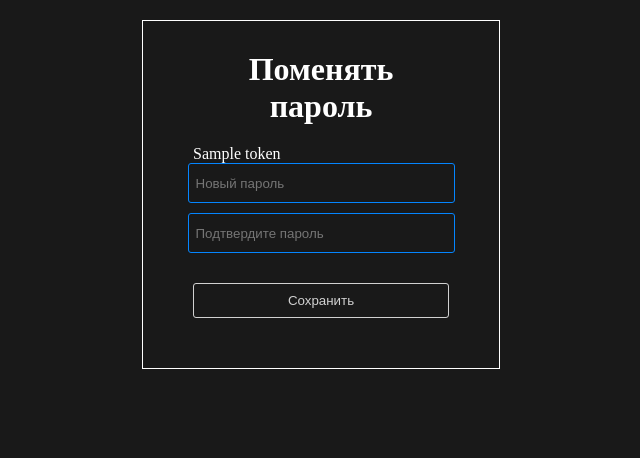
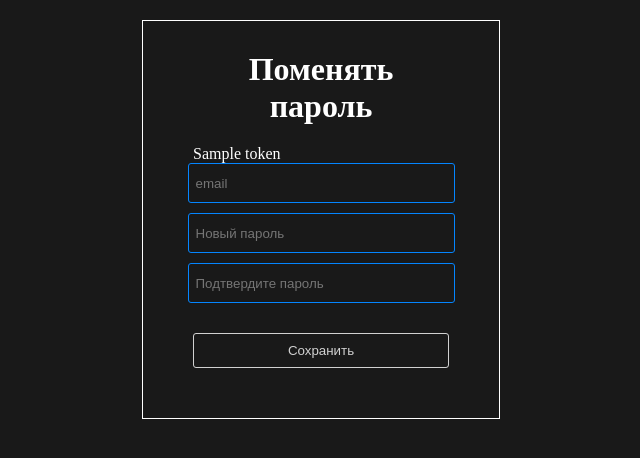
Before and after one commit to bizarre-sorcerer/Yt-Downloader, a Flask app: template templates/change_password.html in a window 1280 px wide. Shown: the part 60-518 px from the top of the page, without its empty margins (319-959 px from the left). Run offline with Flask 3, Linux system fonts and the light colour scheme; the template is opened without the code that fills it: most values are stand-ins (such as "Sample title", 1, 10 or a date in 2020).

Commit message:
Попытался улучшить систему востановление пароля Еще в процессе

```diff
--- a/server.py
+++ b/server.py
@@ -68,7 +68,7 @@ def change_password():
     if request.method == 'GET':
         return render_template('change_password.html')
     elif request.method == "POST":
-        email = session['email']
+        email = request.form['email']
         new_password = request.form['new_password']
         confirm_password = request.form['confirm_password']
 
--- a/templates/change_password.html
+++ b/templates/change_password.html
@@ -42,12 +42,19 @@
       action="change_password"
       method="post"
       class="reg-form">
+      <input
+        type="email"
+        placeholder="email"
+        name="email"
+        autocomplete="off"
+        class="reg-input">
+
         <input
-          type="password"
-          placeholder="Новый пароль"
-          name="new_password"
-          autocomplete="off"
-          class="reg-input">
+        type="password"
+        placeholder="Новый пароль"
+        name="new_password"
+        autocomplete="off"
+        class="reg-input">
 
         <input
           type="password"
```
